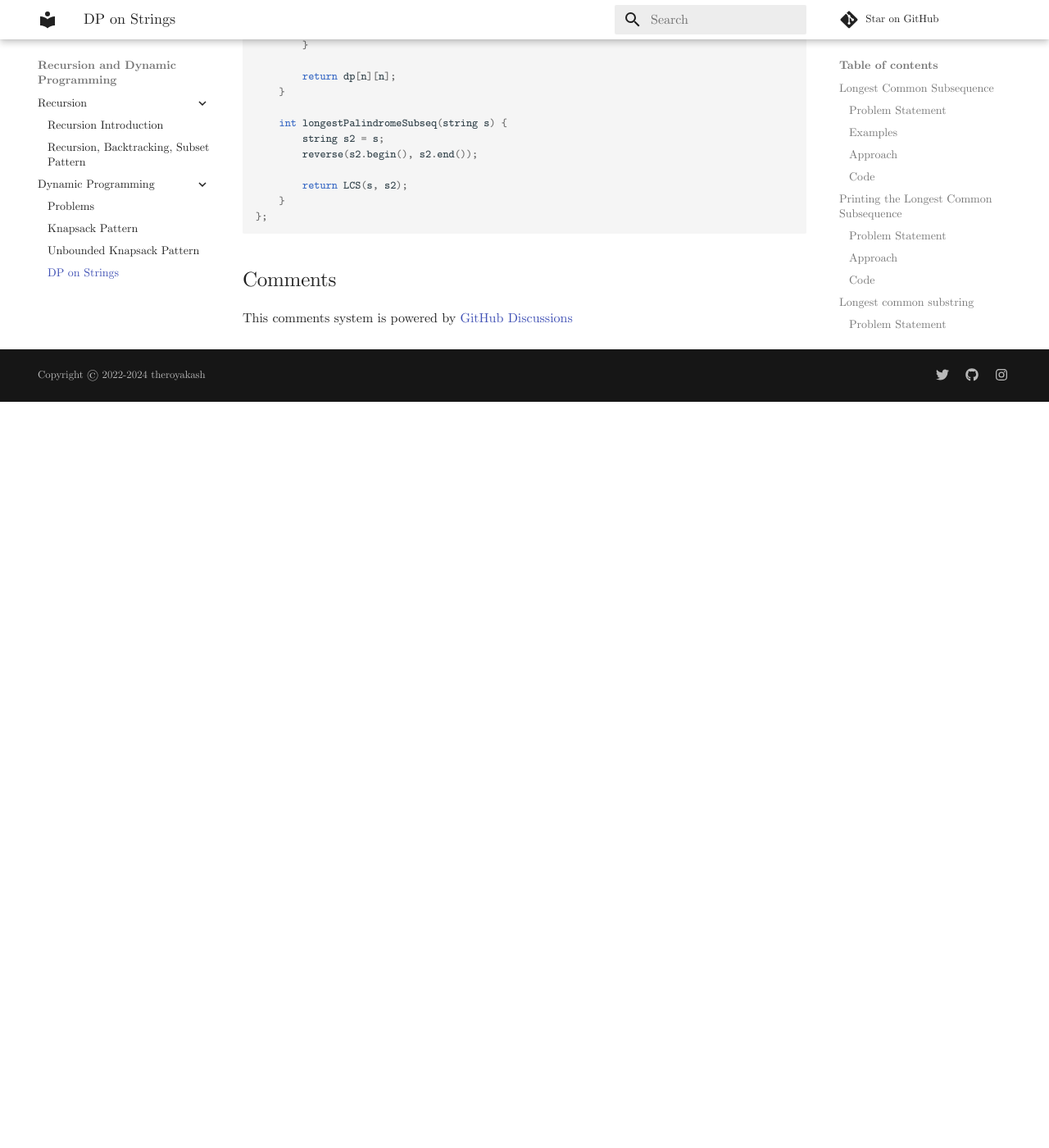
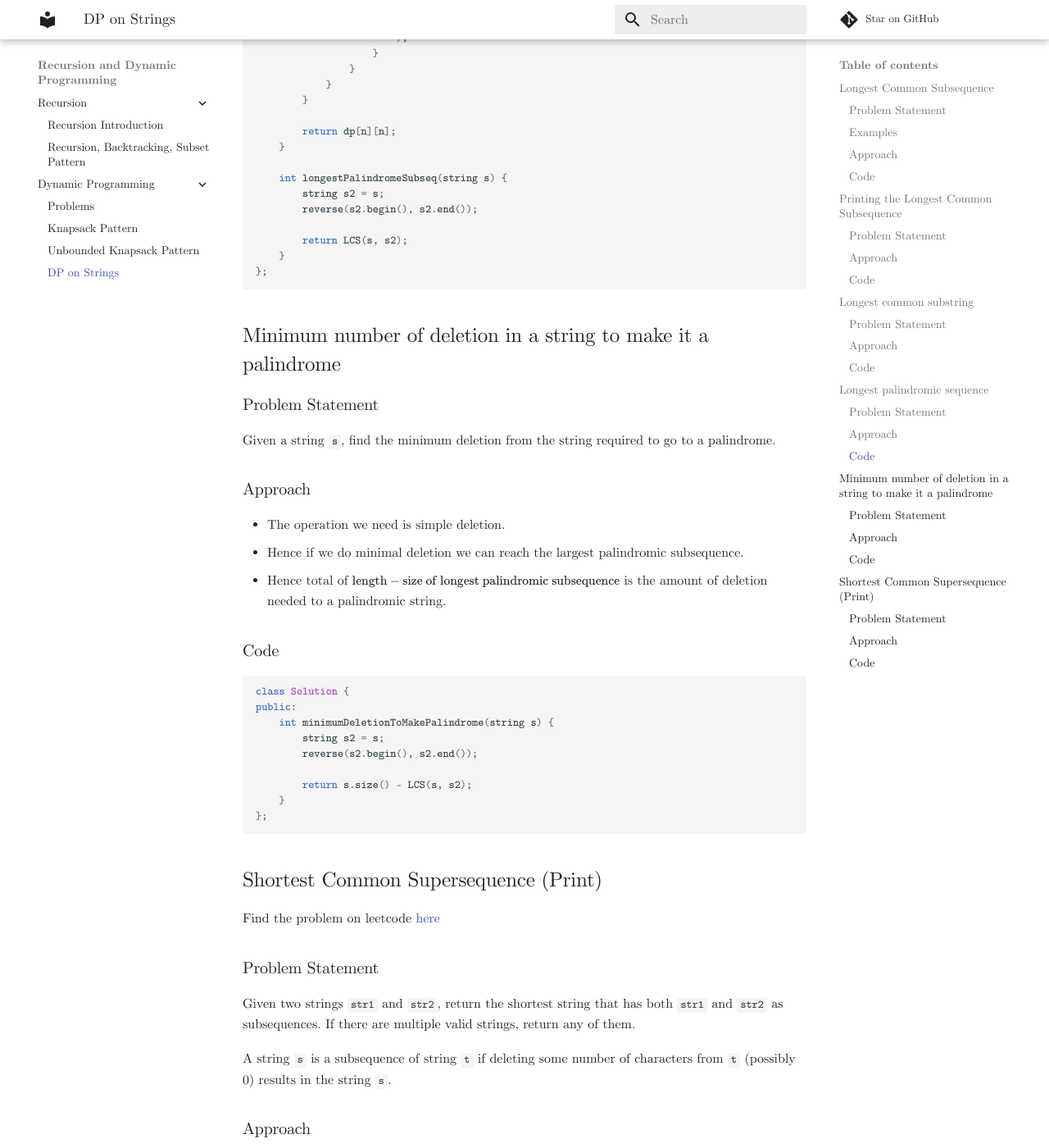
Before and after one commit to theroyakash/algorithms.theroyakash.com, an MkDocs documentation site: the page built from docs/dp/dp-on-strings.md, in a window 1280 px wide and 1400 px high, scrolled down 7019 px. Shown: the whole window at 82% size. Built offline with MkDocs 1.6.1 and Material for MkDocs 9.7.7, drawn with Linux system fonts in a browser that asks for light colours; comment, search, counter and statistics services are not loaded; before the commit the page ends 7509 px from its top, so only the background shows below that; some of the changed text lies outside the part shown.

Commit message:
added dp-on-string new questions
1. Minimum number of deletion in a string to make it a palindrome
2. Shortest Common Supersequence (Print)

````diff
--- a/docs/dp/dp-on-strings.md
+++ b/docs/dp/dp-on-strings.md
@@ -7,6 +7,8 @@
 1. [Printing the Longest Common Subsequence](#printing-the-longest-common-subsequence)
 1. [Longest common substring](#longest-common-substring)
 1. [Longest palindromic sequence](#longest-palindromic-sequence)
+1. [Minimum number of deletion in a string to make it a palindrome](#minimum-number-of-deletion-in-a-string-to-make-it-a-palindrome)
+1. [Shortest Common Supersequence (Print)](#shortest-common-supersequence-print)
 
 
 ## Longest Common Subsequence
@@ -275,3 +277,105 @@
     }
 };
 ```
+## Minimum number of deletion in a string to make it a palindrome
+### Problem Statement
+Given a string `s`, find the minimum deletion from the string required to go to a palindrome.
+
+### Approach
+- The operation we need is simple deletion.
+- Hence if we do minimal deletion we can reach the largest palindromic subsequence.
+- Hence total of $\text{length} - \text{size of longest palindromic subsequence}$ is the amount of deletion needed to a palindromic string.
+
+
+### Code
+```cpp
+class Solution {
+public:
+    int minimumDeletionToMakePalindrome(string s) {
+        string s2 = s;
+        reverse(s2.begin(), s2.end());
+
+        return s.size() - LCS(s, s2);
+    }
+};
+```
+
+## Shortest Common Supersequence (Print)
+Find the problem on leetcode [here](https://leetcode.com/problems/shortest-common-supersequence/description/)
+### Problem Statement
+Given two strings `str1` and `str2`, return the shortest string that has both `str1` and `str2` as subsequences. If there are multiple valid strings, return any of them.
+
+A string `s` is a subsequence of string `t` if deleting some number of characters from `t` (possibly 0) results in the string `s`.
+
+### Approach
+- First of all the size of the SCS is $n + m - \textsf{LCS}(\text{str1, str2})$, that is we add two strings to get the super-sequence and then remove one time $\textsf{LCS}$ because this has been added twice.
+- Similar to printing LCS we will use the DP table for LCS to backtrack and find the actual solution.
+- Here in this case two code-changes are needed. First one is if we are matching two characters we add them in the solution, but when we don't get a match we move either $i - 1$ or $j - 1$ and we need to add those to the shortest super-sequence because it is not appearing on $\textsf{LCS}$.
+- Next is once the while loop stops, it is either because $i$ ran out or $j$ ranout. In case of LCS common sub-sequence of a null string with some random string is null string, but here $\textsf{SCS}(\phi, S) = S$.
+- These are the two code changes needed to print $\textsf{SCS}$.
+
+
+### Code
+```cpp
+class Solution {
+public:
+    void buildDPTableForLCS(vector<vector<int>> &dp, string str1, string str2) {
+        int n = str1.size();
+        int m = str2.size();
+
+        for (int i = 0; i <= n; i++) {
+            for (int j = 0; j <= m; j++) {
+                if (not i or not j) {
+                    dp[i][j] = 0;
+                } else {
+                    if (str1[i - 1] == str2[j - 1]) {
+                        dp[i][j] = 1 + dp[i-1][j-1];
+                    } else {
+                        dp[i][j] = std::max(
+                            dp[i - 1][j],
+                            dp[i][j - 1]
+                        );
+                    }
+                }
+            }
+        }
+    }
+
+    string shortestCommonSupersequence(string str1, string str2) {
+        int n = str1.size();
+        int m = str2.size();
+
+        vector<vector<int>> dp(n + 1, vector<int>(m + 1, 0));
+        buildDPTableForLCS(dp, str1, str2);
+
+        string s = "";
+        int i = n, j = m;
+        while (i > 0 and j > 0) {
+            if (str1[i - 1] == str2[j - 1]) {
+                s += str1[i - 1];
+                i--; j--;
+            } else {
+                if (dp[i - 1][j] > dp[i][j - 1]) {
+                    s += str1[i-1]; i--;
+                } else {
+                    s += str2[j - 1];
+                    j--;
+                }
+            }
+        }
+
+        while (i > 0) {
+            s += str1[i-1]; i--;
+        }
+
+        while (j > 0) {
+            s += str2[j - 1];
+            j--;
+        }
+
+        std::reverse(s.begin(), s.end());
+
+        return s;
+    }
+};
+```
````
